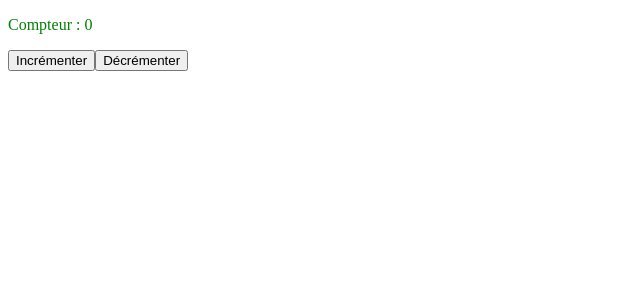
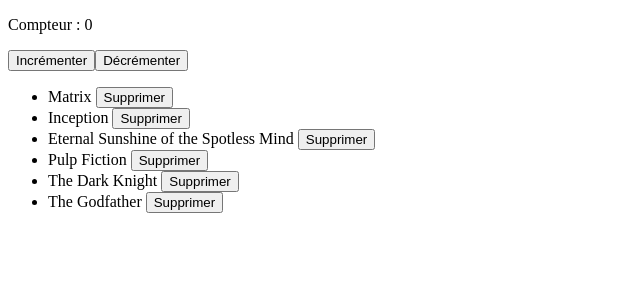
Before and after one commit to DrecQ/DemoVueJs, a Vue app: page / in a window 1280 px wide. Shown: the top 300 px of the page, without its empty margins (0-640 px from the left). Built offline with nearby package versions, Linux system fonts and the light colour scheme.

Commit message:
Utilisation de la boucle for

```diff
--- a/src/App.vue
+++ b/src/App.vue
@@ -1,19 +1,37 @@
 <template>
-  <p :style="{color: count  > 5 ? 'red' : 'green' }">
-    Compteur : {{ count }}
-  </p>
+  <p> Compteur : {{ count }} </p>
 
-  <div v-show="count >= 5">Bravo, vous avez atteint 5 clics</div>
-    <button @click="increment">Incrémenter</button>
-    <button @click="decrement">Décrémenter</button>
+  <button @click="increment">Incrémenter</button>
+  <button @click="decrement">Décrémenter</button>
+
+  <!-- Affichage des films -->
+   <ul>
+     <!-- Boucle pour afficher chaque film -->
+     <li v-for="movie in movies" :key="movie"> {{ movie }}  <button @click="deleteMovie(movie)">Supprimer</button> </li>
+   </ul>
 
 </template>
 
 <script setup>
+  import { ref } from "vue";
 
-  import { ref } from "vue";
+  // Création d'un ref pour stocker le compteur
   const count = ref(0)
 
+  //Creation d'un tableau
+
+  const movies = ref([
+    'Matrix',
+    'Inception',
+    'Eternal Sunshine of the Spotless Mind',
+    'Pulp Fiction',
+    'The Dark Knight',
+    'The Godfather',
+  ])
+
+
+
+  // Méthodes pour augmenter et diminuer le compteur
   const increment= () => {
     count.value++
   };
@@ -22,4 +40,8 @@
     count.value--
   };
 
+  // Méthode pour supprimer un film
+  const deleteMovie = (movie) => {
+    movies.value = movies.value.filter(m => m!== movie)
+  };
 </script>
```
